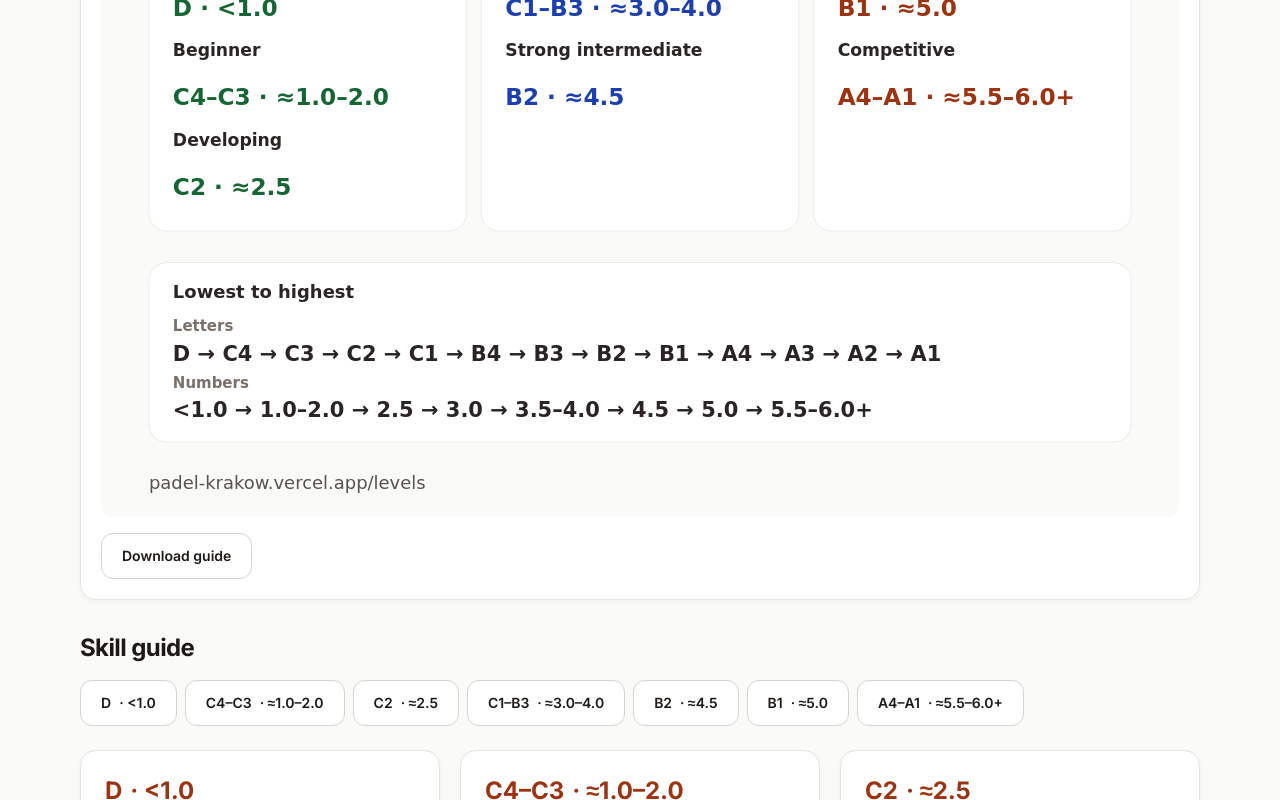
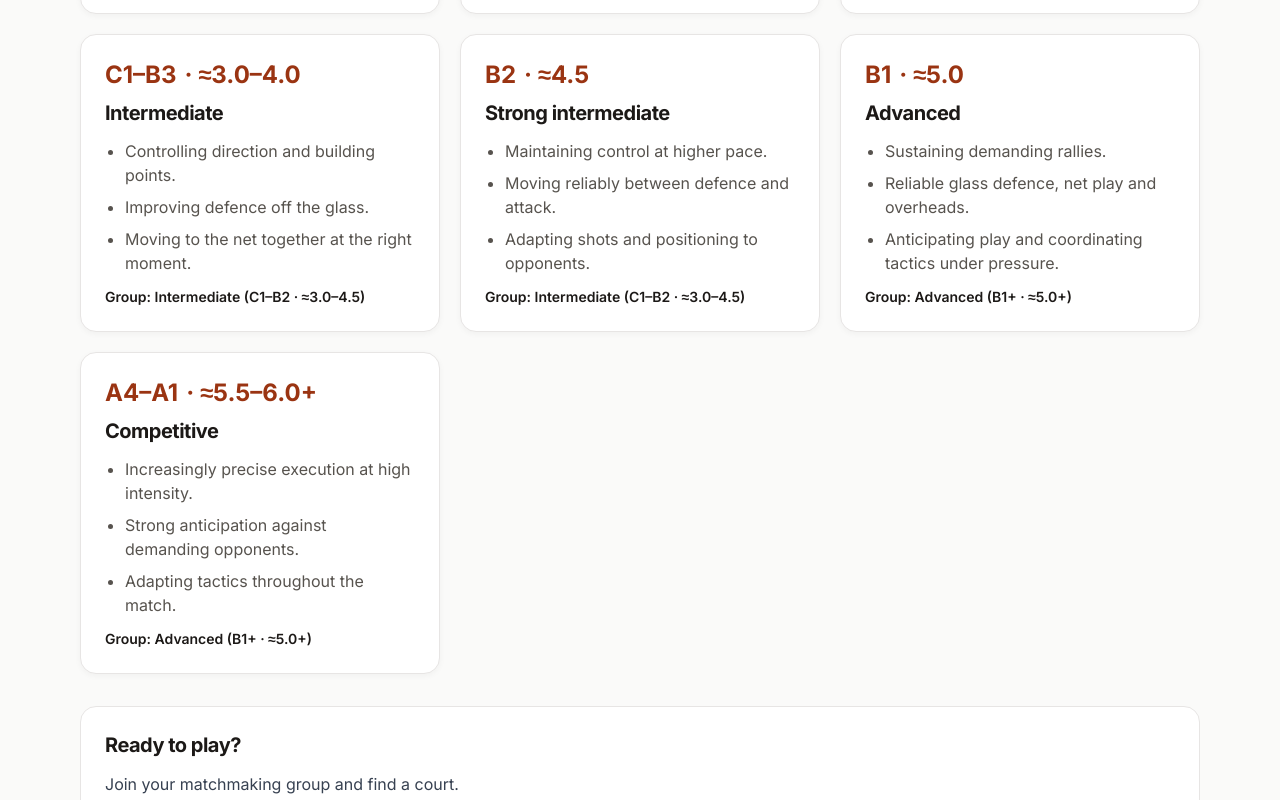
Before and after one commit to Gitperez288/padel-krakow, a Next.js app: page /levels in a window 1280 px wide. Shown: the part 1404-2204 px from the top of the page. Built offline with nearby package versions, Linux system fonts and the light colour scheme; no server answers.

Commit message:
Remove Levels at a glance section from English and Polish pages

```diff
--- a/src/app/_components/content/Levels.tsx
+++ b/src/app/_components/content/Levels.tsx
@@ -1,6 +1,6 @@
 import Link from "next/link";
 import { localizePath, type Locale } from "@/lib/i18n";
-import { LEVEL_ORDER, matchmakingGroups, skillStages, numericLevelRanges, numericReferenceLetters, numericProgression, numericLevelAdvice } from "@/lib/community";
+import { LEVEL_ORDER, matchmakingGroups, skillStages, numericLevelRanges, numericProgression, numericLevelAdvice } from "@/lib/community";
 import MatchmakingGuide from "../MatchmakingGuide";
 import NextSteps from "../NextSteps";
 
@@ -21,22 +21,6 @@ export default function LevelsPage({ locale }: { locale: Locale }) {
       <p className="mt-3 text-sm text-stone-600">{pl ? "Liczby" : "Numbers"}</p>
       <p className="mt-1 font-semibold leading-loose">{numericProgression.join(" → ")}</p>
       <p className="mt-2 text-sm text-stone-600">{pl ? "W ramach każdej litery: 4 najniżej, 1 najwyżej. B1+ obejmuje wszystkie poziomy A." : "Within each letter: 4 is lowest, 1 is highest. B1+ includes all A levels."} {numericLevelAdvice[locale]}</p>
-    </section>
-
-    <section className="surface my-8 p-5" aria-labelledby="numeric-reference">
-      <h2 id="numeric-reference" className="text-xl font-bold">{pl ? "Poziomy w skrócie" : "Levels at a glance"}</h2>
-      <a href={`/level-guide/levels-${locale}-portrait.png`} target="_blank" rel="noopener noreferrer" className="mt-4 block rounded-xl" aria-label={pl ? "Otwórz przewodnik po poziomach w pełnym rozmiarze" : "Open the level guide at full size"}>
-        <picture>
-          <source media="(min-width: 768px)" srcSet={`/level-guide/levels-${locale}-wide.svg`} width={1440} height={1200} />
-          <img src={`/level-guide/levels-${locale}-portrait.svg`} alt={pl ? "Przewodnik po poziomach z logo społeczności. Poziomy literowe i liczbowe w trzech grupach Matchmaking." : "Community-branded level guide. Letter and number levels in the three matchmaking groups."} width={1080} height={2020} loading="lazy" decoding="async" className="h-auto w-full rounded-xl" />
-        </picture>
-      </a>
-      <table className="sr-only">
-        <caption>{pl ? "Poziomy literowe i liczbowe" : "Letter and number levels"}</caption>
-        <thead><tr><th scope="col">{pl ? "Litery" : "Letters"}</th><th scope="col">{pl ? "Liczby" : "Numbers"}</th></tr></thead>
-        <tbody>{numericReferenceLetters.map(letter => <tr key={letter}><th scope="row">{letter}</th><td>{numericLevelRanges[letter][locale]}</td></tr>)}</tbody>
-      </table>
-      <a href={`/level-guide/levels-${locale}-portrait.png`} download className="button-secondary mt-4">{pl ? "Pobierz przewodnik" : "Download guide"}</a>
     </section>
 
     <h2 className="mb-4 text-2xl font-bold">{pl ? "Przewodnik po umiejętnościach" : "Skill guide"}</h2>
```
